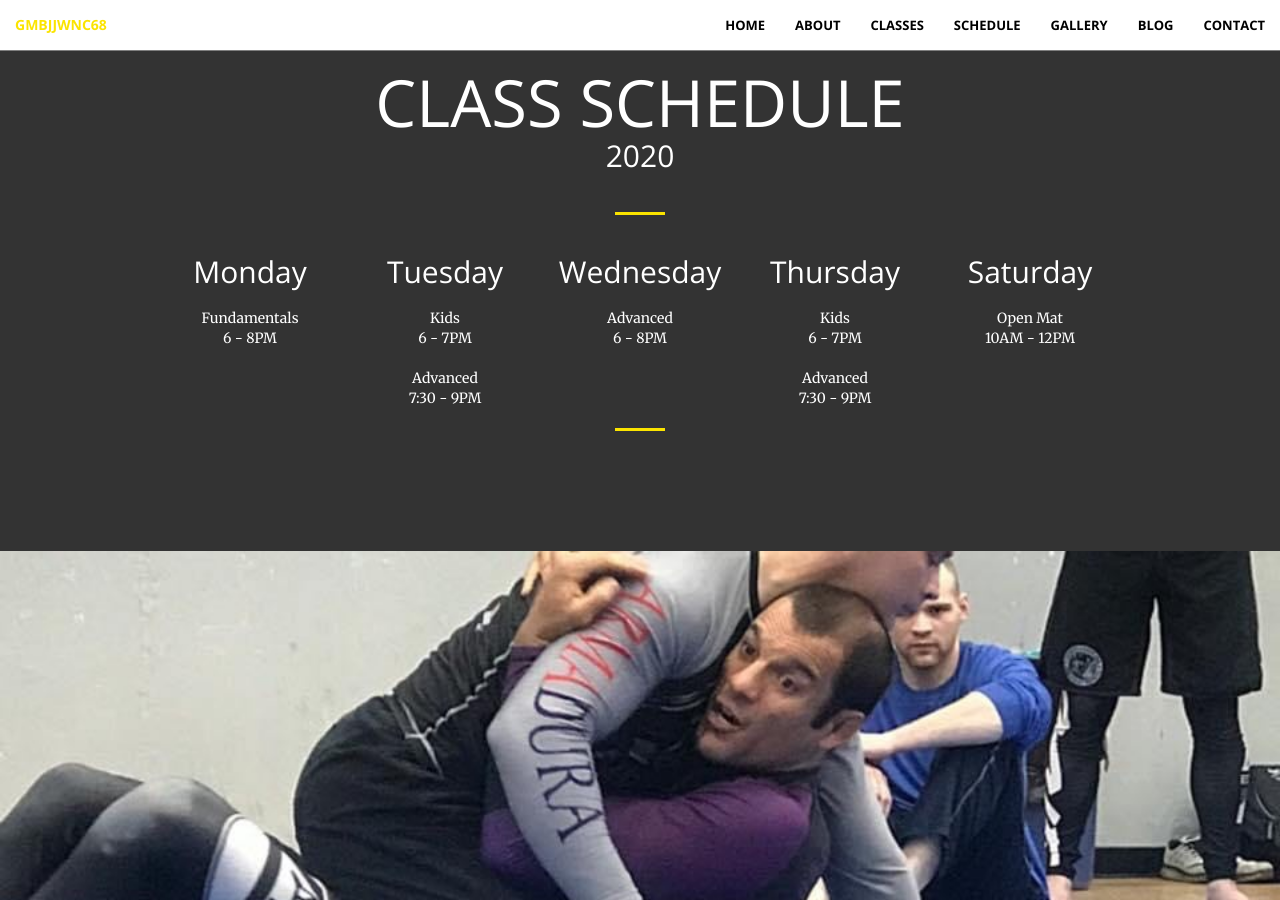
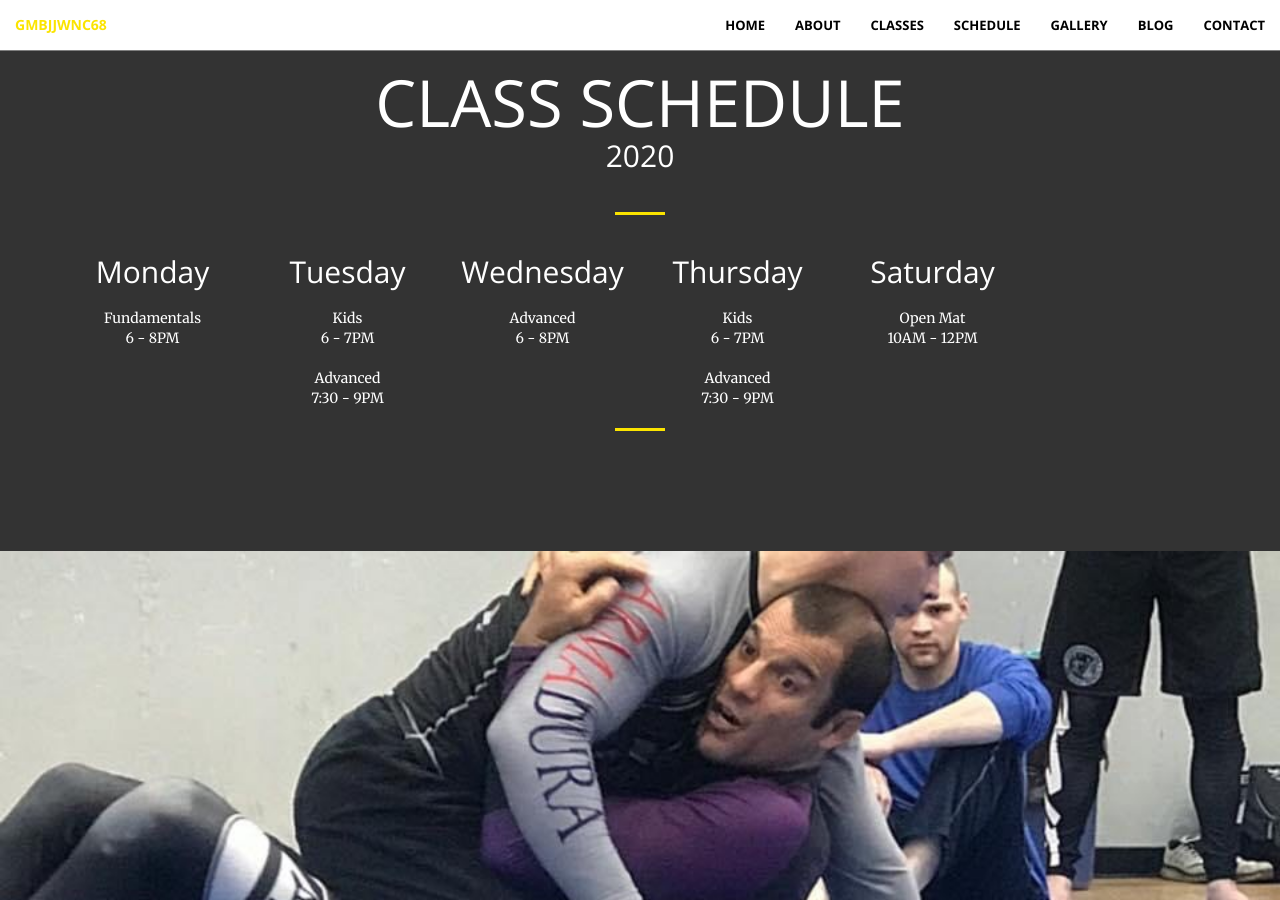
Before and after one commit to gmbjjwnc68/gmbjjwnc68.github.io, a Jekyll site: the page built from schedule.html, in a window 1280 px wide and 900 px high, scrolled down 933 px. Built offline with Jekyll 4.4.1, drawn with Linux system fonts in a browser that asks for light colours.

Commit message:
Fix column spacing

```diff
--- a/_includes/class_schedule.html
+++ b/_includes/class_schedule.html
@@ -39,8 +39,6 @@
                     <br>
                 </div>
                 <div class="row">
-                    <div class="col-lg-1 text-center">
-                    </div>
                     <div class="col-lg-2 text-center">
                         <h2>Monday</h2>
                         <br>
@@ -87,8 +85,6 @@
                             <li>10AM - 12PM</li>
                         </ul>
                     </div>
-                    <div class="col-lg-1 text-center">
-                    </div>
                 </div>
             </div>
             <hr>
```
